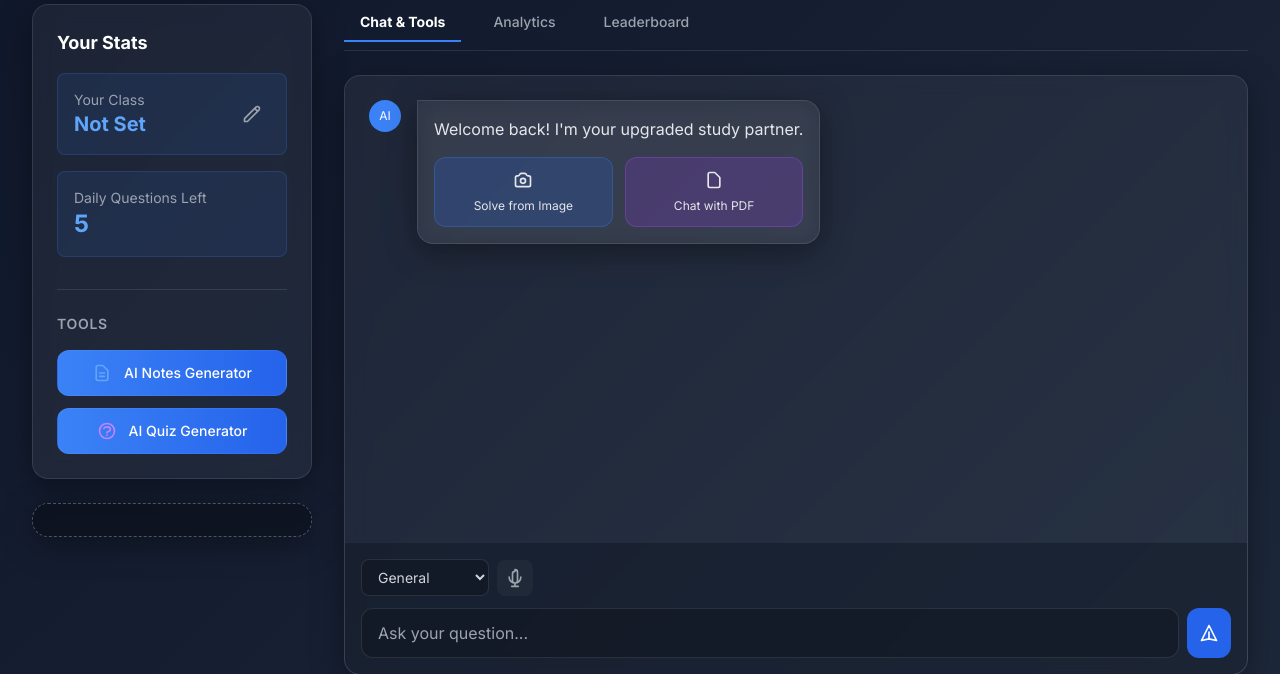
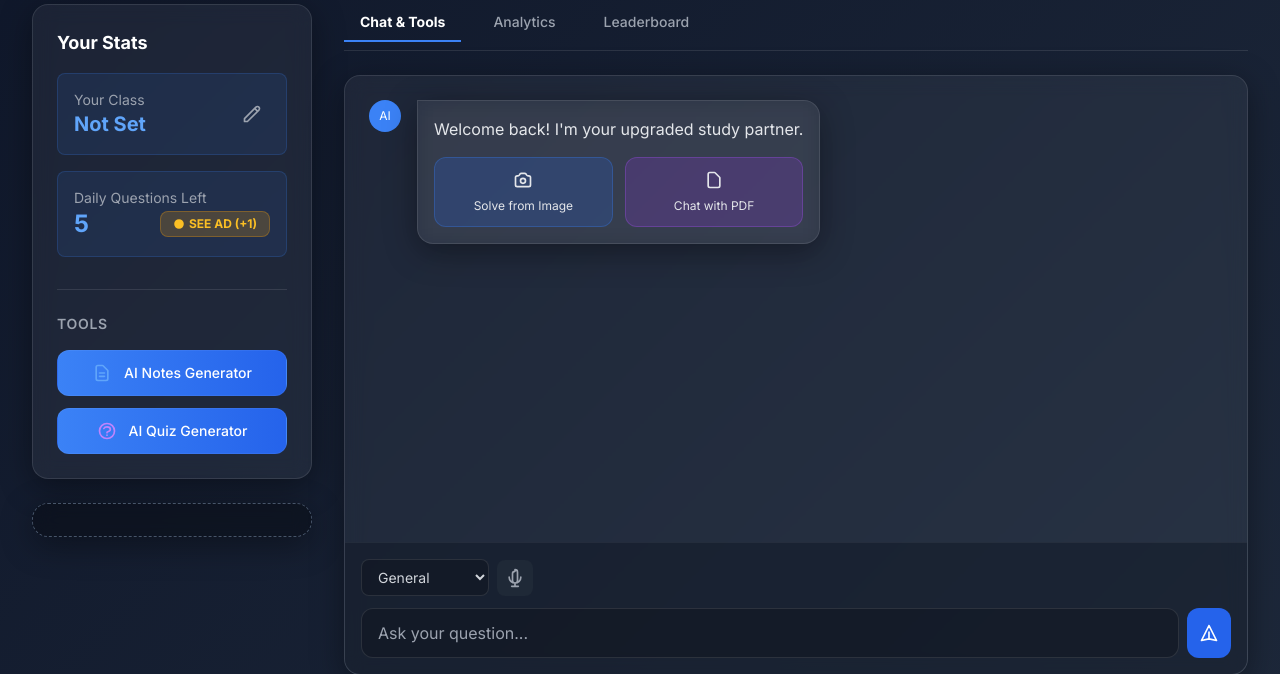
Before and after one commit to ROHANDEV-web/SCHOOL-AI-ASSISTANCE, a Flask app: page /dashboard in a window 1280 px wide. Shown: the part 124-798 px from the top of the page. Run offline with Flask 3, Linux system fonts and the light colour scheme; the visitor is signed in with stand-in values (Sample User, id 1); some libraries are stand-ins or nearby versions.

Commit message:
Add rewarded ads and fix Render deployment port issue

```diff
--- a/app.py
+++ b/app.py
@@ -518,4 +518,5 @@ with app.app_context():
     db.create_all()
 
 if __name__ == '__main__':
-    app.run(host="0.0.0.0", port=10000)
+    port = int(os.environ.get("PORT", 10000))
+    app.run(host="0.0.0.0", port=port)
--- a/static/js/main.js
+++ b/static/js/main.js
@@ -57,7 +57,10 @@ document.addEventListener('DOMContentLoaded', () => {
             if (res.ok) {
                 appendMessage('AI', data.answer);
                 updateCredits(data.questions_left);
-            } else appendMessage('System', data.error || 'Limit Reached');
+            } else {
+                appendMessage('System', data.error || 'Limit Reached');
+                if (data.limit_reached) handleLimitReached();
+            }
         } catch (err) { appendMessage('System', 'Network Error'); }
     });
 
@@ -143,7 +146,15 @@ window.generateToolContent = async function () {
         const res = await fetch(endpoint, { method: 'POST', body, ...(isMultipart ? {} : { headers: { 'Content-Type': 'application/json' } }) });
         const data = await res.json();
         document.getElementById('tool-loading').classList.add('hidden');
-        if (!res.ok) throw new Error(data.error);
+        if (!res.ok) {
+            if (data.limit_reached) {
+                closeToolModal();
+                handleLimitReached();
+            } else {
+                throw new Error(data.error);
+            }
+            return;
+        }
 
         updateCredits(data.questions_left);
         if (currentTool === 'quiz') { currentQuizData = data.quiz; currentQuizTopic = topic; renderQuiz(); }
@@ -241,3 +252,72 @@ window.submitClassUpdate = async function () {
         alert('Network error');
     }
 };
+// Ad Flow Logic
+let adTimerInterval = null;
+window.startAdFlow = function () {
+    const modal = document.getElementById('ad-modal');
+    const timerEl = document.getElementById('ad-timer');
+    const progressBar = document.getElementById('ad-progress-bar');
+    const closeBtn = document.getElementById('close-ad-btn');
+    const overlay = document.getElementById('ad-overlay-msg');
+
+    modal.classList.remove('hidden');
+    overlay.classList.remove('opacity-0');
+
+    let timeLeft = 15;
+    timerEl.textContent = timeLeft + 's';
+    progressBar.style.width = '0%';
+    closeBtn.disabled = true;
+    closeBtn.textContent = 'Please wait...';
+    closeBtn.className = 'w-full py-3 bg-gray-800 text-gray-500 rounded-xl font-bold transition-all disabled:cursor-not-allowed';
+
+    // Hide overlay after 2 seconds to show the ad
+    setTimeout(() => {
+        overlay.classList.add('opacity-0');
+        setTimeout(() => overlay.classList.add('hidden'), 500);
+    }, 2000);
+
+    clearInterval(adTimerInterval);
+    adTimerInterval = setInterval(() => {
+        timeLeft--;
+        timerEl.textContent = timeLeft + 's';
+        const progress = ((15 - timeLeft) / 15) * 100;
+        progressBar.style.width = progress + '%';
+
+        if (timeLeft <= 0) {
+            clearInterval(adTimerInterval);
+            timerEl.textContent = 'Reward Ready!';
+            closeBtn.disabled = false;
+            closeBtn.textContent = 'Claim Reward & Close';
+            closeBtn.className = 'w-full py-3 bg-amber-600 hover:bg-amber-500 text-white rounded-xl font-bold shadow-lg shadow-amber-600/20 transition-all';
+        }
+    }, 1000);
+};
+
+window.closeAdFlow = async function () {
+    const closeBtn = document.getElementById('close-ad-btn');
+    if (closeBtn.disabled) return;
+
+    try {
+        const res = await fetch('/api/watch-ad', { method: 'POST' });
+        const data = await res.json();
+        if (data.success) {
+            alert('Congratulations! You earned +1 question credit.');
+            // Update UI
+            const currentCredits = parseInt(document.getElementById('dash-credits').textContent);
+            updateCredits(currentCredits + 1);
+        }
+    } catch (err) {
+        console.error('Error claiming reward:', err);
+    } finally {
+        document.getElementById('ad-modal').classList.add('hidden');
+        document.getElementById('ad-overlay-msg').classList.remove('hidden', 'opacity-0');
+    }
+};
+
+// Auto-prompt ad when limit reached
+function handleLimitReached() {
+    if (confirm('You have reached your daily limit. Would you like to watch a short ad to get 1 more question?')) {
+        startAdFlow();
+    }
+}
--- a/templates/dashboard.html
+++ b/templates/dashboard.html
@@ -25,8 +25,18 @@
                     </div>
                     <div class="bg-blue-500/10 rounded-lg p-4 border border-blue-500/20">
                         <div class="text-sm text-gray-400">Daily Questions Left</div>
-                        <div class="text-2xl font-bold text-blue-400" id="dash-credits">{{ user.daily_limit -
-                            user.questions_today }}</div>
+                        <div class="flex items-center justify-between">
+                            <div class="text-2xl font-bold text-blue-400" id="dash-credits">{{ user.daily_limit -
+                                user.questions_today }}</div>
+                            <button onclick="startAdFlow()"
+                                class="px-3 py-1 bg-amber-500/20 border border-amber-500/30 rounded-lg text-xs font-bold text-amber-400 hover:bg-amber-500/30 transition-all flex items-center gap-1">
+                                <svg class="w-3 h-3" fill="currentColor" viewBox="0 0 20 20">
+                                    <path
+                                        d="M10 18a8 8 0 100-16 8 8 0 000 16zM9.555 7.168A1 1 0 008 8v4a1 1 0 001.555.832l3-2a1 1 0 000-1.664l-3-2z" />
+                                </svg>
+                                SEE AD (+1)
+                            </button>
+                        </div>
                     </div>
                 </div>
 
@@ -270,14 +280,44 @@
     </div>
 </div>
 
-<!-- Ad Overlay Modal (Simulated) -->
-<div id="ad-modal" class="fixed inset-0 z-[100] bg-black/90 hidden flex items-center justify-center">
-    <div class="bg-white text-black p-8 rounded-lg max-w-sm w-full text-center">
-        <h3 class="text-xl font-bold mb-4">Watching Ad...</h3>
-        <div class="w-full bg-gray-200 rounded-full h-2.5 mb-4">
-            <div id="ad-progress" class="bg-blue-600 h-2.5 rounded-full" style="width: 0%"></div>
+<!-- Ad Overlay Modal -->
+<div id="ad-modal" class="fixed inset-0 z-[200] bg-black/95 hidden flex items-center justify-center p-4">
+    <div class="glass-panel w-full max-w-lg rounded-3xl overflow-hidden shadow-2xl border border-white/20">
+        <div class="p-6 border-b border-white/10 flex justify-between items-center bg-gray-900/50">
+            <h3 class="text-xl font-bold text-white flex items-center gap-2">
+                <span class="w-2 h-2 rounded-full bg-amber-500 animate-pulse"></span>
+                Watch Ad for Reward
+            </h3>
+            <div id="ad-timer" class="text-amber-500 font-bold text-lg">15s</div>
         </div>
-        <p class="text-sm text-gray-500">Please wait 5 seconds to get your reward.</p>
+
+        <div class="p-4 bg-black/40 min-h-[250px] flex items-center justify-center relative">
+            <!-- Real AdSense Unit for Rewarded Flow -->
+            <ins class="adsbygoogle" style="display:block;width:100%;height:250px"
+                data-ad-client="ca-pub-6582101258895011" data-ad-slot="6700052244" data-ad-format="rectangle"></ins>
+            <script>
+                (adsbygoogle = window.adsbygoogle || []).push({});
+            </script>
+
+            <div id="ad-overlay-msg"
+                class="absolute inset-0 bg-gray-900/80 backdrop-blur-sm flex flex-col items-center justify-center text-center p-6 transition-opacity duration-500">
+                <div class="w-16 h-16 border-4 border-amber-500/20 border-t-amber-500 rounded-full animate-spin mb-4">
+                </div>
+                <p class="text-white font-medium">Preparing your reward ad...</p>
+                <p class="text-sm text-gray-400 mt-2">Do not close this window to receive your +1 question credit.</p>
+            </div>
+        </div>
+
+        <div class="p-6 bg-gray-900/50 flex flex-col gap-4">
+            <div class="w-full bg-white/5 rounded-full h-2 overflow-hidden">
+                <div id="ad-progress-bar" class="bg-amber-500 h-full transition-all duration-1000 ease-linear"
+                    style="width: 0%"></div>
+            </div>
+            <button id="close-ad-btn" onclick="closeAdFlow()" disabled
+                class="w-full py-3 bg-gray-800 text-gray-500 rounded-xl font-bold transition-all disabled:cursor-not-allowed">
+                Please wait...
+            </button>
+        </div>
     </div>
 </div>
 
```
Also changed, not shown: 1 other file.
